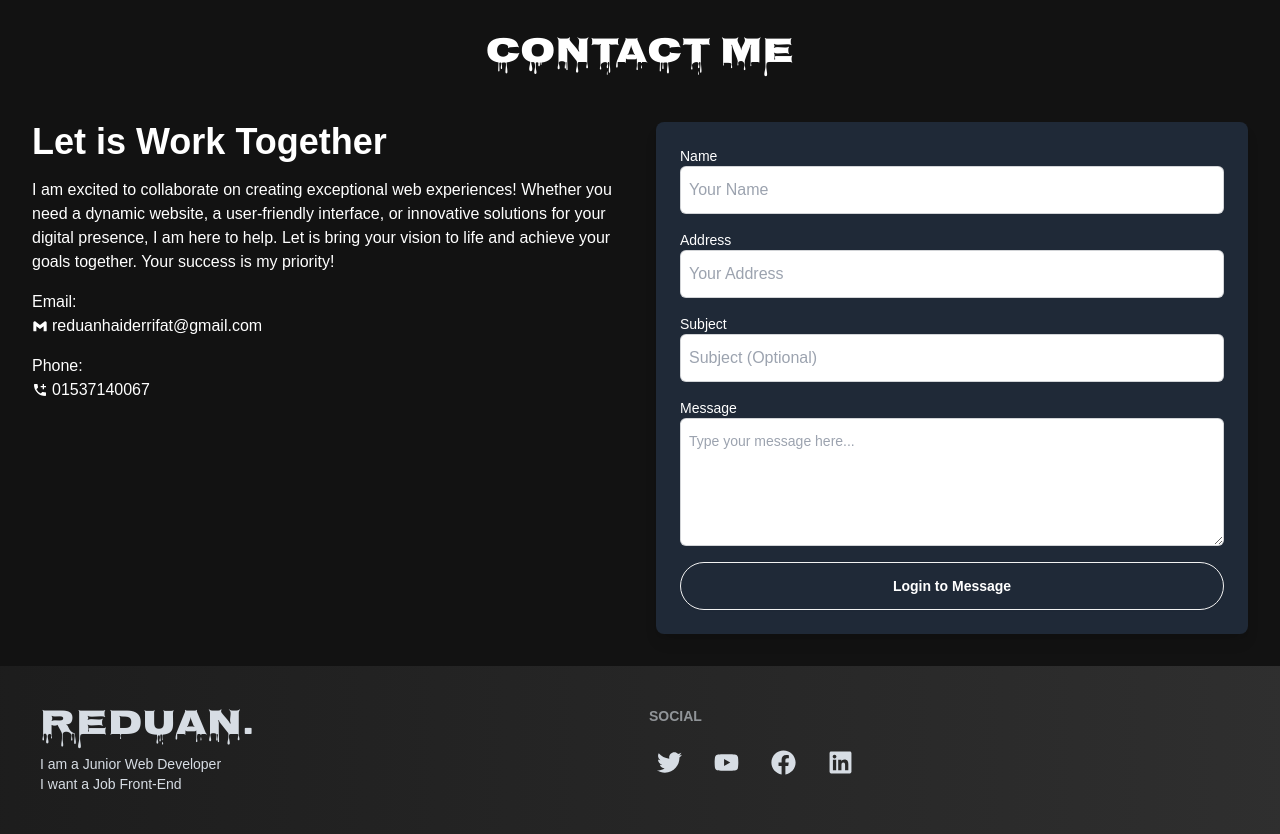
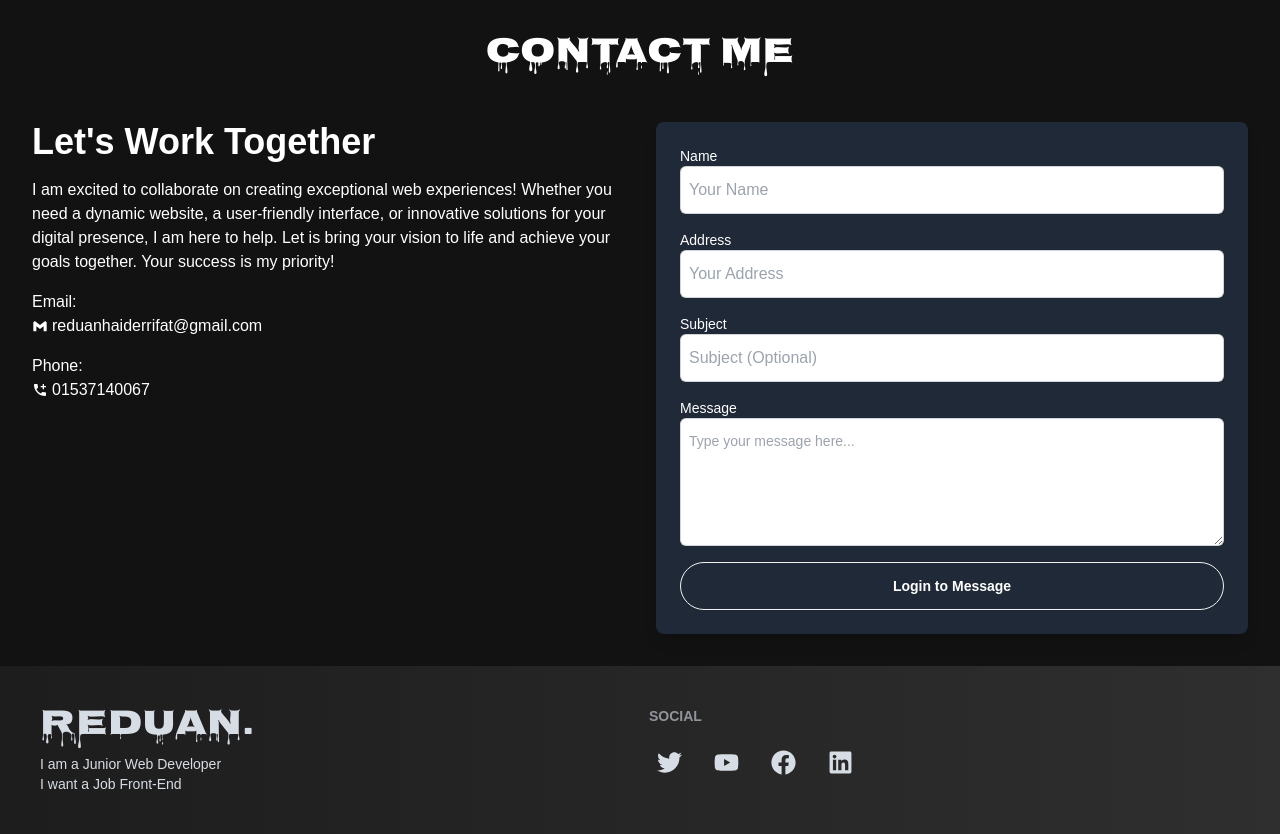
Before and after one commit to reduanhaiderrifat/reduan-portfolio, a Next.js app: page / in a window 1280 px wide. Shown: the part 2880-3714 px from the top of the page. Built offline with nearby package versions, Linux system fonts and the light colour scheme; no server answers.

Commit message:
i am add menifest file for icon short cut

```diff
--- a/src/components/home/Contact.jsx
+++ b/src/components/home/Contact.jsx
@@ -86,7 +86,7 @@ const Contact = () => {
       <div className="grid grid-cols-1 lg:flex items-start justify-between gap-8 mt-12 ">
         {/* Left Section: Contact Info */}
         <div className="lg:w-1/2 text-white space-y-4">
-          <h1 className="text-4xl font-bold">Let is Work Together</h1>
+          <h1 className="text-4xl font-bold">Let&#39;s Work Together</h1>
           <p>
             I am excited to collaborate on creating exceptional web experiences!
             Whether you need a dynamic website, a user-friendly interface, or
```
Also changed, not shown: .eslintrc.json, src/pages/_document.js (renamed from src/app/_document.js).
